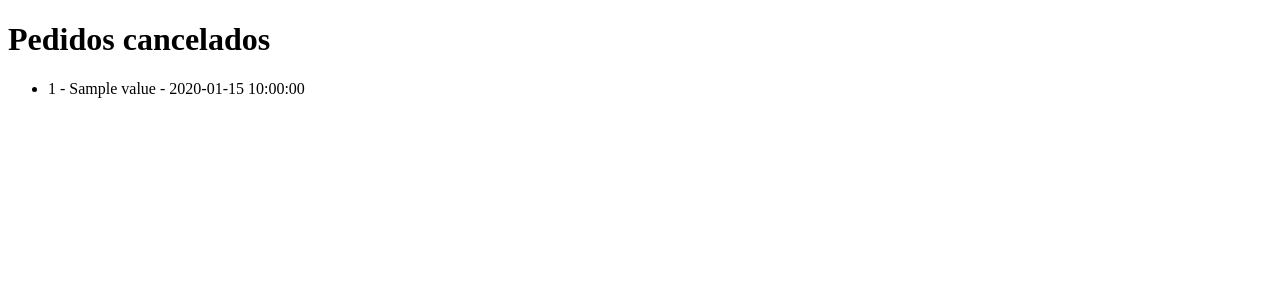
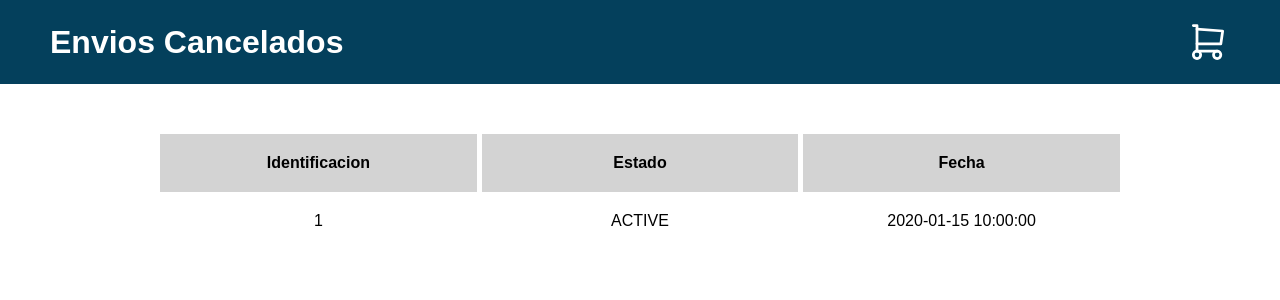
Before and after one commit to juanerq/desarrollo-rpa, a Python web app: template template/config/templates/email.html in a window 1280 px wide. Shown: the top 300 px of the page. Run offline with Jinja, Linux system fonts and the light colour scheme; the template is opened without the code that fills it: most values are stand-ins (such as "Sample title", 1, 10 or a date in 2020).

Commit message:
template email

```diff
--- a/template/config/templates/email.html
+++ b/template/config/templates/email.html
@@ -1,16 +1,130 @@
 <!DOCTYPE html>
-<html lang="en">
-<head>
-    <meta charset="UTF-8">
-    <meta name="viewport" content="width=device-width, initial-scale=1.0">
-    <title>Pedidos cancelados</title>
-</head>
-<body>
-    <h1>Pedidos cancelados</h1>
-    <ul>
+<html lang="es">
+  <head>
+    <meta charset="UTF-8" />
+    <meta http-equiv="X-UA-Compatible" content="IE=edge">
+    <meta name="viewport" content="width=device-width, initial-scale=1.0" />
+    <title>Document</title>
+    <style>
+      :root {
+        --header-background-color: #04405c;
+        --header-text-color: #ffffff;
+        --table-background-color: #d3d3d3;
+      }
+
+      * {
+        padding: 0;
+        margin: 0;
+        box-sizing: border-box;
+      }
+
+      body {
+        font-family: Arial, Helvetica, sans-serif;
+      }
+
+      header {
+        background-color: #04405c;
+        color: #ffffff;
+        display: flex;
+        justify-content: space-between;
+        align-items: center;
+        margin-bottom: 50px;
+        padding: 20px 50px;
+      }
+
+      svg {
+        cursor: pointer;
+      }
+
+      article {
+        margin: auto;
+        width: 75%;
+      }
+
+      ul {
+        display: flex;
+        justify-content: space-between;
+        align-items: center;
+        text-align: center;
+      }
+
+      li {
+        list-style: none;
+        padding: auto;
+        width: 33%;
+        padding: 20px;
+        margin: 0;
+      }
+
+      article > ul li {
+        background-color: #d3d3d3;
+        font-weight: 900;
+      }
+
+      section ul:not(:last-child) li{
+        border-bottom: 2px solid #d3d3d3;
+      }
+
+      @media (max-width: 1100px) {
+        article {
+          width: 90%;
+        }
+      }
+
+      @media (max-width: 700px) {
+        h1 {
+          font-size: 23px;
+        }
+
+        header {
+          padding: 20px ;
+        }
+
+        article {
+          width: 97%;
+        }
+      }
+    </style>
+  </head>
+
+  <body>
+    <header>
+      <h1>Envios Cancelados</h1>
+      <svg
+        xmlns="http://www.w3.org/2000/svg"
+        class="icon icon-tabler icon-tabler-shopping-cart"
+        width="44"
+        height="44"
+        viewBox="0 0 24 24"
+        stroke-width="1.5"
+        stroke="#ffffff"
+        fill="none"
+        stroke-linecap="round"
+        stroke-linejoin="round"
+      >
+        <path stroke="none" d="M0 0h24v24H0z" fill="none" />
+        <path d="M6 19m-2 0a2 2 0 1 0 4 0a2 2 0 1 0 -4 0" />
+        <path d="M17 19m-2 0a2 2 0 1 0 4 0a2 2 0 1 0 -4 0" />
+        <path d="M17 17h-11v-14h-2" />
+        <path d="M6 5l14 1l-1 7h-13" />
+      </svg>
+    </header>
+
+    <article>
+      <ul>
+        <li>Identificacion</li>
+        <li>Estado</li>
+        <li>Fecha</li>
+      </ul>
+      <section>
         {% for shipping in shippings %}
-            <li>{{ shipping.shipping_id }} - {{ shipping.shipping_status.value }} - {{ shipping.shipping_date }}</li>
+            <ul>
+              <li>{{ shipping.shipping_id }}</li>
+              <li>{{ shipping.shipping_status|upper }}</li>
+              <li>{{ shipping.shipping_date }}</li>
+            </ul>
         {% endfor %}
-    </ul>
-</body>
+      </section>
+    </article>
+  </body>
 </html>
--- a/template/domain/observers/sendEmail.py
+++ b/template/domain/observers/sendEmail.py
@@ -9,7 +9,6 @@ class ObserverSendEmail(ObserverAlert):
   def update(self, change):
     user = change['user']
     orders = change['orders']
-    print(f"SEND EMAIL to {user.user_id} from {user.email}")
 
     smtp_server = config['SMTP_SERVER']
     smtp_port = config['SMTP_PORT']
@@ -21,8 +20,9 @@ class ObserverSendEmail(ObserverAlert):
     subject = 'Pedidos cancelados'
 
     html_content = self.createHtml(orders)
+    email_sender.send_html_email(to_address, subject, html_content, True)
 
-    email_sender.send_html_email(to_address, subject, html_content, True)
+    print(f"📬 Email sent to user {user.user_id} to email {user.email}")
 
   def createHtml(self, shippings: list[Shippings]) -> str:
     with open("template/config/templates/email.html", "r") as template_file:
--- a/template/infrastructure/models/status.py
+++ b/template/infrastructure/models/status.py
@@ -2,5 +2,5 @@ from enum import Enum
 
 
 class Status(str, Enum):
-  DEVUELTO = 'DEVUELTO'
-  CANCELADO = 'CANCELADO'
+  RETURNED = 'returned'
+  CANCELLED = 'cancelled'
--- a/template/infrastructure/schemas/users.py
+++ b/template/infrastructure/schemas/users.py
@@ -19,8 +19,7 @@ def getUser(user: User) -> Optional[User]:
   return userEntity(user_db) if user_db else None
 
 def bulkCreateUsers(users: list[User]) -> list[User]:
-  collectionUser.insert_many([user.__dict__ for user in users])
-  return users
+  return collectionUser.insert_many([user.__dict__ for user in users])
 
 def createUser(user: User) -> User:
   exists = existUser({ 'user_id': user['user_id']})
```
Also changed, not shown: template/domain/observers/monitor.py (+10 -7 lines), template/infrastructure/models/user.py (+8 -0 lines), template/infrastructure/schemas/shippings.py (+25 -2 lines), template/presentation/server.py (+11 -7 lines), template/presentation/upload/loadData.py (+34 -1 lines).
